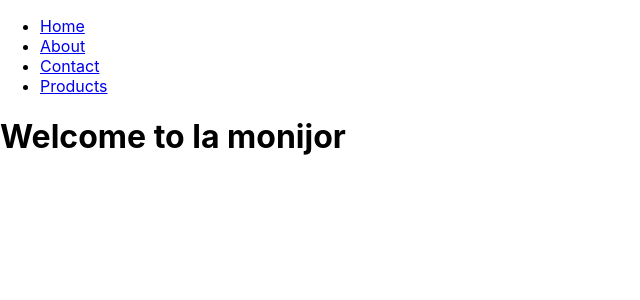
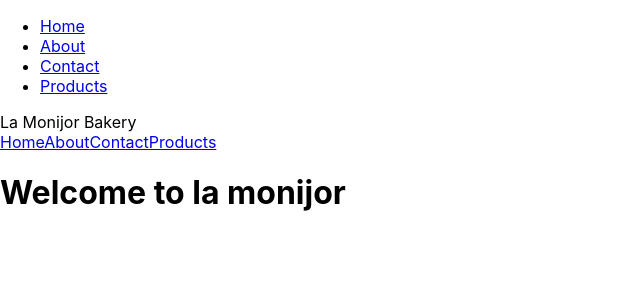
Before and after one commit to RajiChebrolu/La-Monijor-Bakery, a React (Create React App) app: page / in a window 1280 px wide. Shown: the top 300 px of the page, without its empty margins (0-640 px from the left). Built offline with nearby package versions, Linux system fonts and the light colour scheme.

Commit message:
Adding header

```diff
--- a/src/layout/Header.js
+++ b/src/layout/Header.js
@@ -1,11 +1,17 @@
-import React from 'react'
+import React from "react";
 
 const Header = () => {
   return (
-    <div>
+    <header className="header">
+      <div className="logo">La Monijor Bakery</div>
+      <nav className="nav">
+        <a href="#home">Home</a>
+        <a href="#about">About</a>
+        <a href="#contact">Contact</a>
+        <a href="#products">Products</a>
+      </nav>
+    </header>
+  );
+};
 
-    </div>
-  )
-}
-
-export default Header
+export default Header;
--- a/src/pages/Home.js
+++ b/src/pages/Home.js
@@ -1,11 +1,13 @@
-import React from 'react'
+import React from "react";
+import Header from "../layout/Header";
 
 const Home = () => {
   return (
     <div>
+      <Header />
       <h1>Welcome to la monijor</h1>
     </div>
-  )
-}
+  );
+};
 
-export default Home
+export default Home;
```
